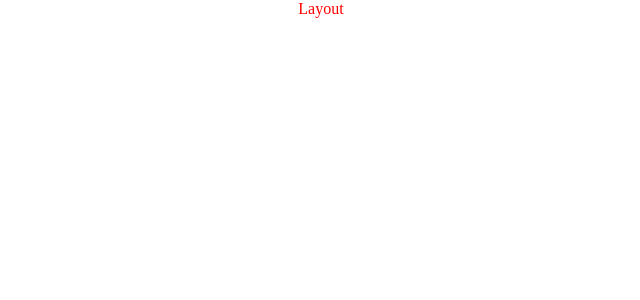
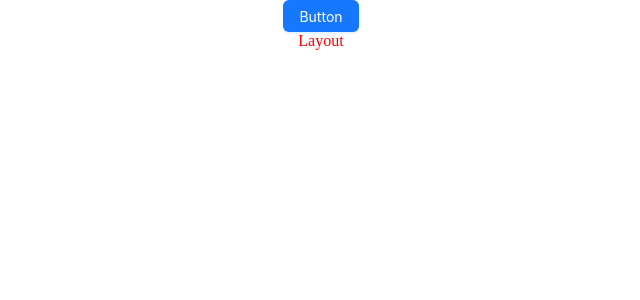
Before and after one commit to lin479909332/react-article-management, a React (Create React App) app: page / in a window 1280 px wide. Shown: the top 300 px of the page, without its empty margins (319-959 px from the left). Built offline with nearby package versions, Linux system fonts and the light colour scheme.

Commit message:
feat(App.js): 测试antd

```diff
--- a/src/App.js
+++ b/src/App.js
@@ -1,4 +1,5 @@
 import { BrowserRouter, Routes, Route } from 'react-router-dom'
+import { Button } from 'antd'
 import './App.css'
 import Layout from './pages/Layout'
 import Login from './pages/Login'
@@ -7,6 +8,7 @@ function App() {
   return (
     <BrowserRouter>
       <div className="App">
+        <Button type="primary">Button</Button>
         <Routes>
           <Route path="/" element={<Layout />} />
           <Route path="/login" element={<Login />} />
```
